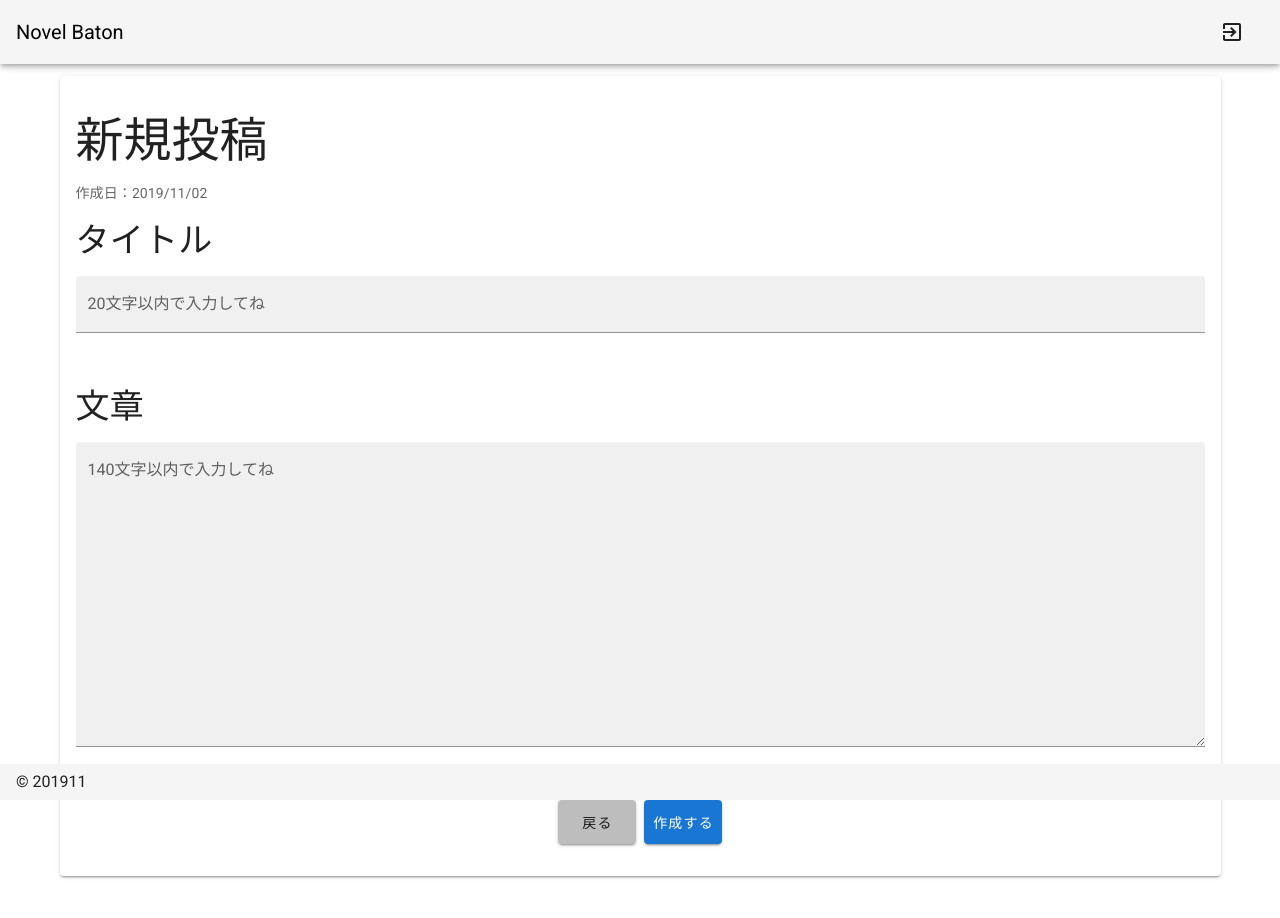
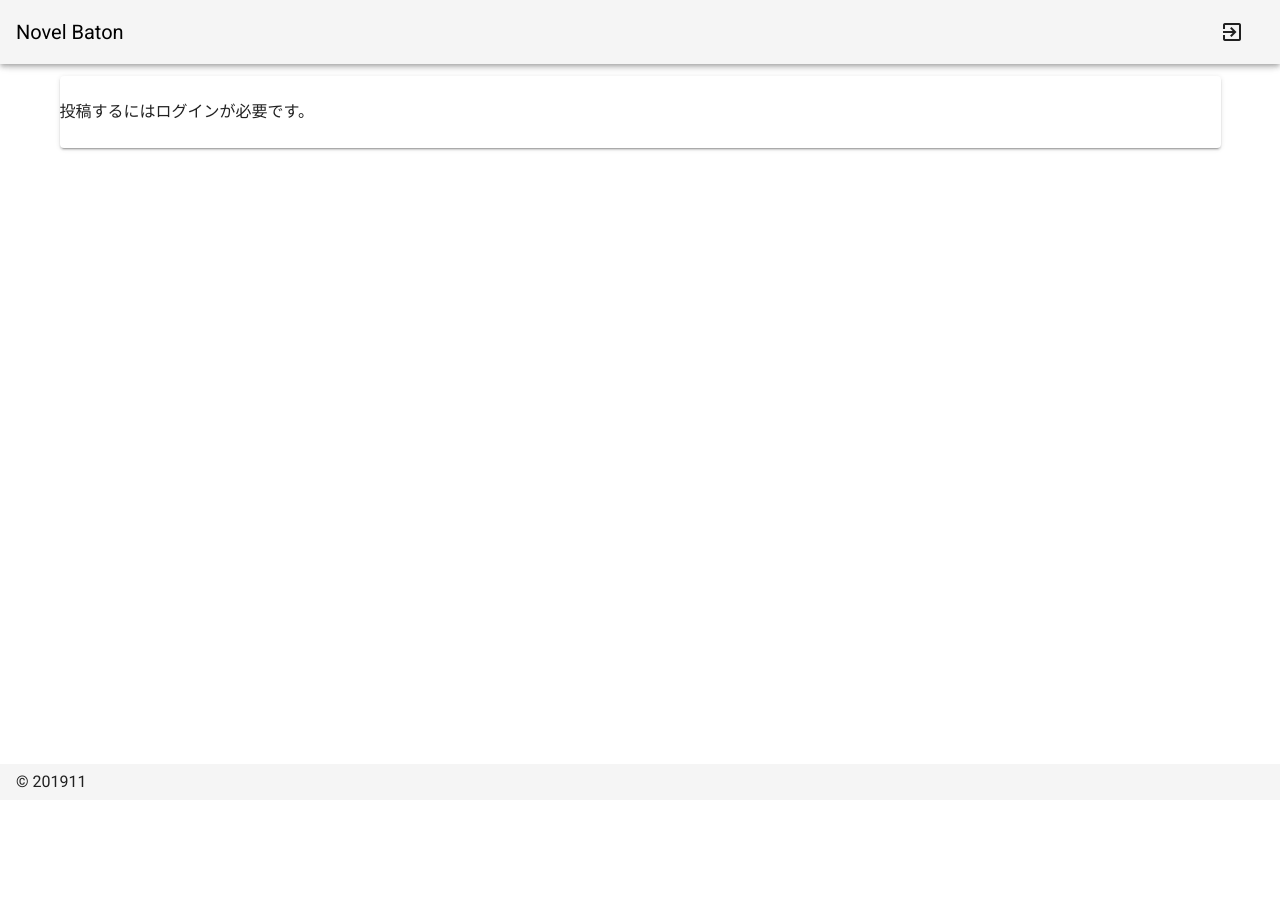
Before and after one commit to Jisedai-labo/novel-baton, a Nuxt app: page /post in a window 1280 px wide. Shown: the top 918 px of the page. After the commit the page ends 800 px from the top, so only its background shows below. Built offline with nearby package versions, Linux system fonts and the light colour scheme; no server answers.

Commit message:
投稿閲覧制限

```diff
--- a/pages/post.vue
+++ b/pages/post.vue
@@ -1,5 +1,6 @@
 <template>
   <v-card class="mx-auto py-6">
+    <dvi v-if="isAuthenticated">
       <v-card-title class="display-2">新規投稿</v-card-title>
       <v-card-text>
         <p>作成日：2019/11/02</p>
@@ -38,10 +39,14 @@
           <v-btn color="pink" text to="/">ホームへ戻る</v-btn>
         </v-snackbar>
       </div>
+    </dvi>
+    <div v-else>
+      投稿するにはログインが必要です。
+    </div>
   </v-card>
 </template>
 <script>
-import {} from 'vuex'
+import { mapState, mapGetters } from 'vuex'
 import firebase from '~/plugins/firebase'
 export default {
   data: () => ({
@@ -60,6 +65,10 @@ export default {
     show: false,
     text: '投稿が完了しました'
   }),
+  computed: {
+    ...mapState(['user']),
+    ...mapGetters(['isAuthenticated'])
+  },
   methods: {
     goback() {
       this.$router.go(-1)
```
Lines whose indentation alone changed are shown as unchanged.
